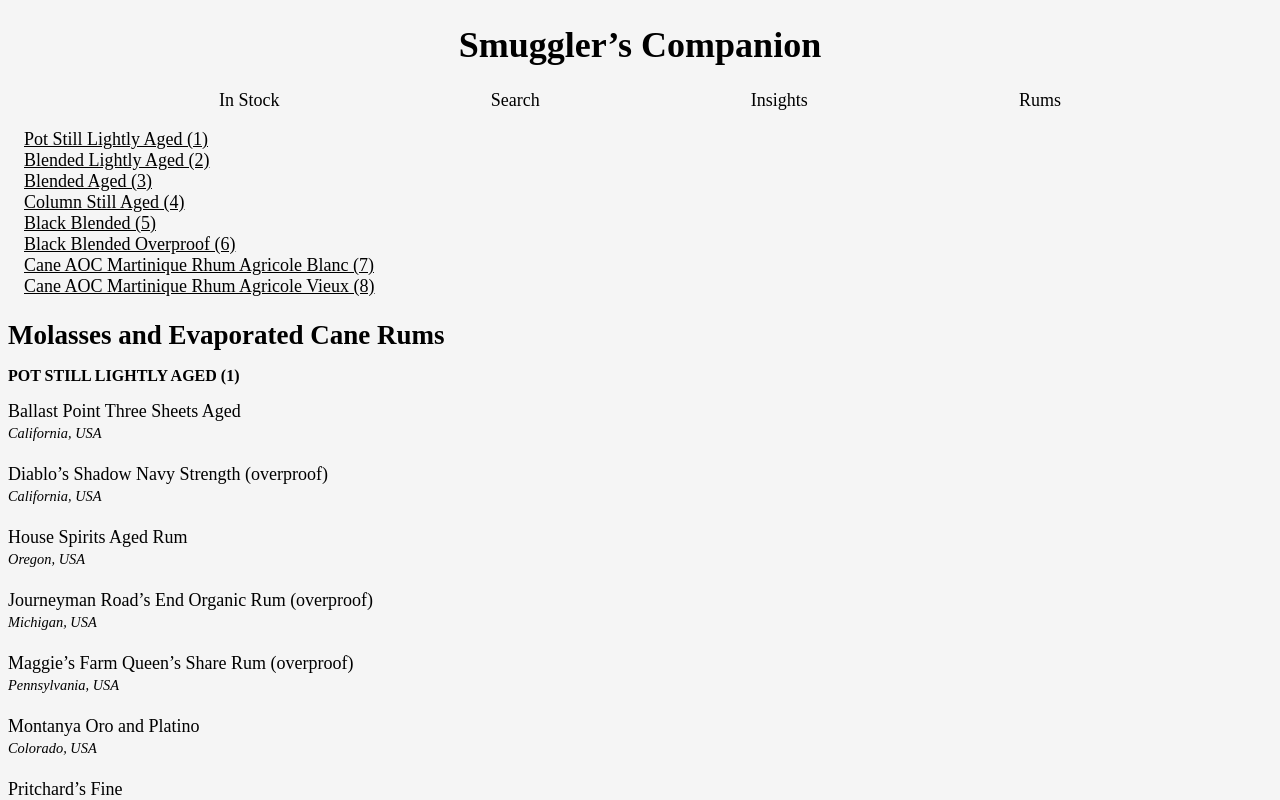
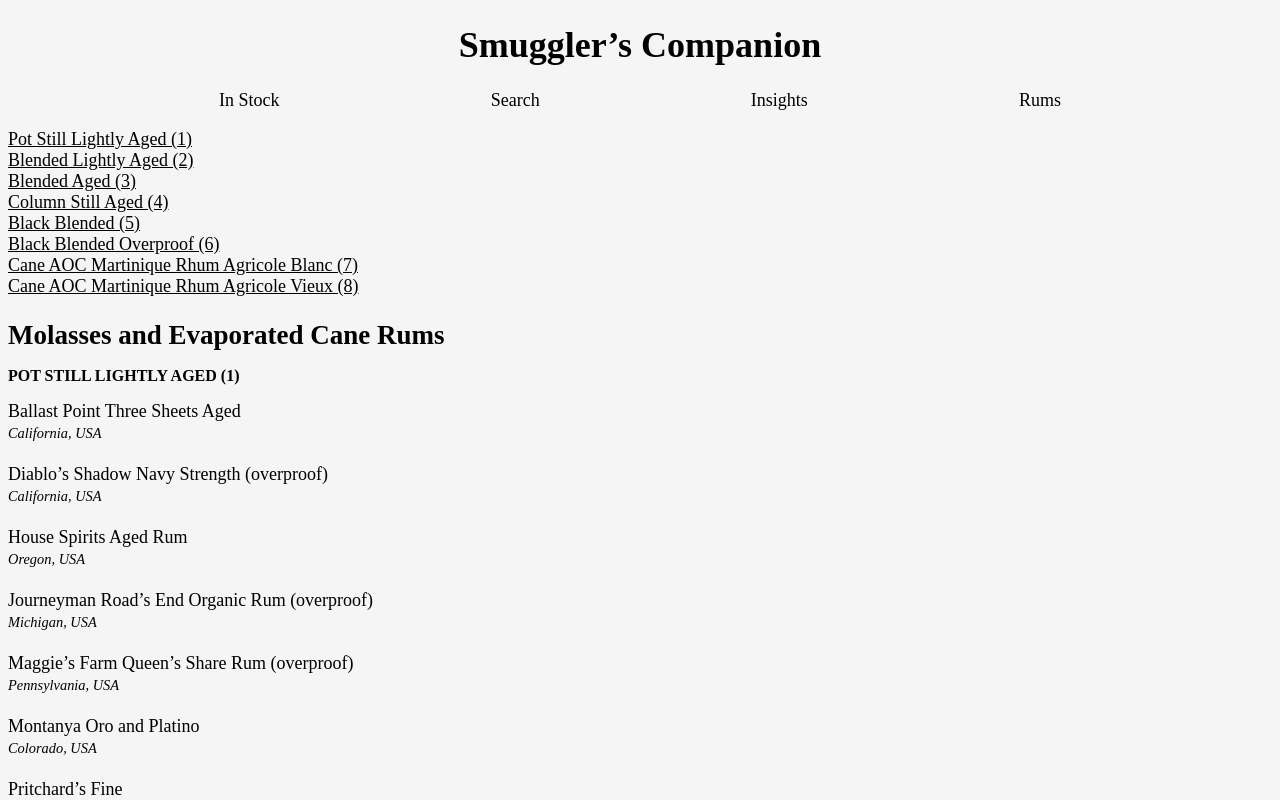
Before and after one commit to twilliams15/sc_drink_finder, a React (Create React App) app: page / in a window 1280 px wide. Both pictures are taken after a click on the item "Rums". Shown: the top 800 px of the page. Built offline with nearby package versions, Linux system fonts and the light colour scheme; a web font is replaced by a local one.

Commit message:
update rum styles

```diff
--- a/src/modules/Rums.tsx
+++ b/src/modules/Rums.tsx
@@ -45,7 +45,7 @@
 
     return (
         <div id="rums">
-            <ul>{allRums.map(toc)}</ul>
+            <ul style={{padding: 0}}>{allRums.map(toc)}</ul>
             {allRums.map(rumListElement)}
         </div>
     )
```
